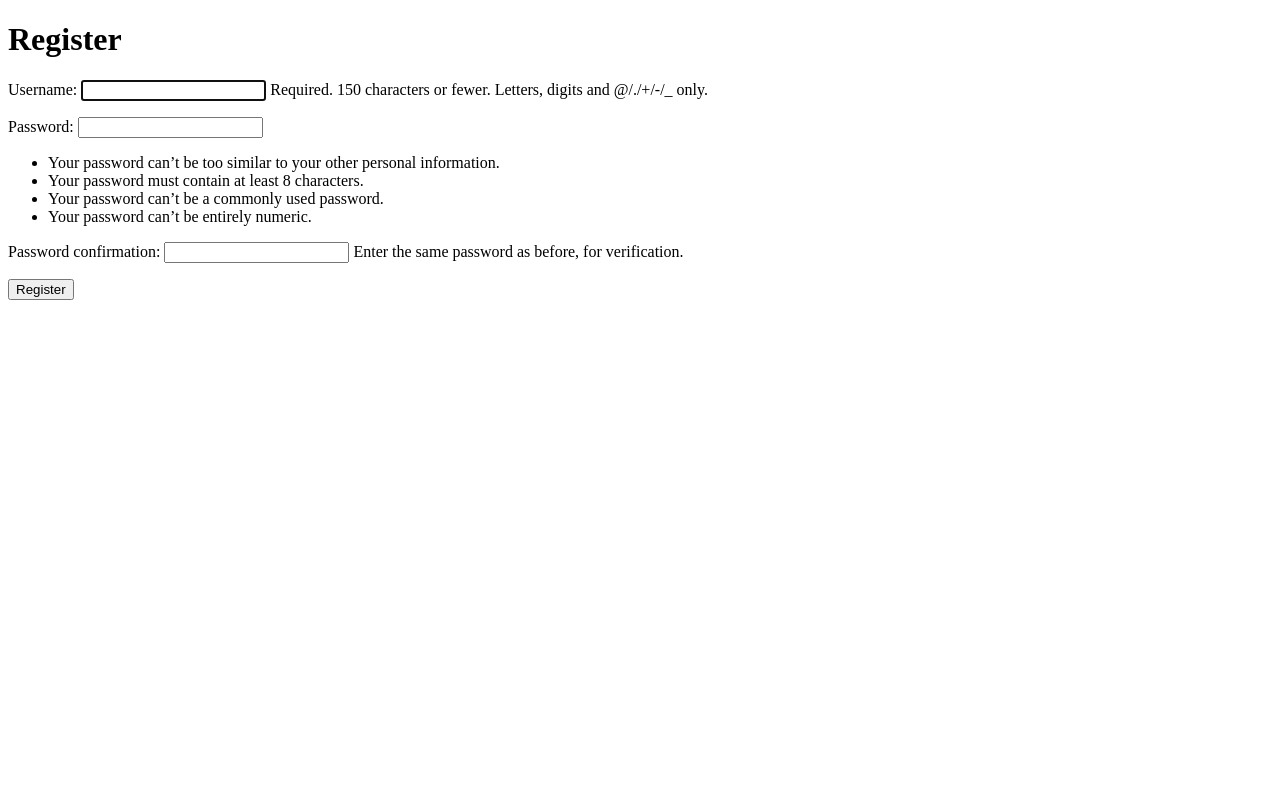
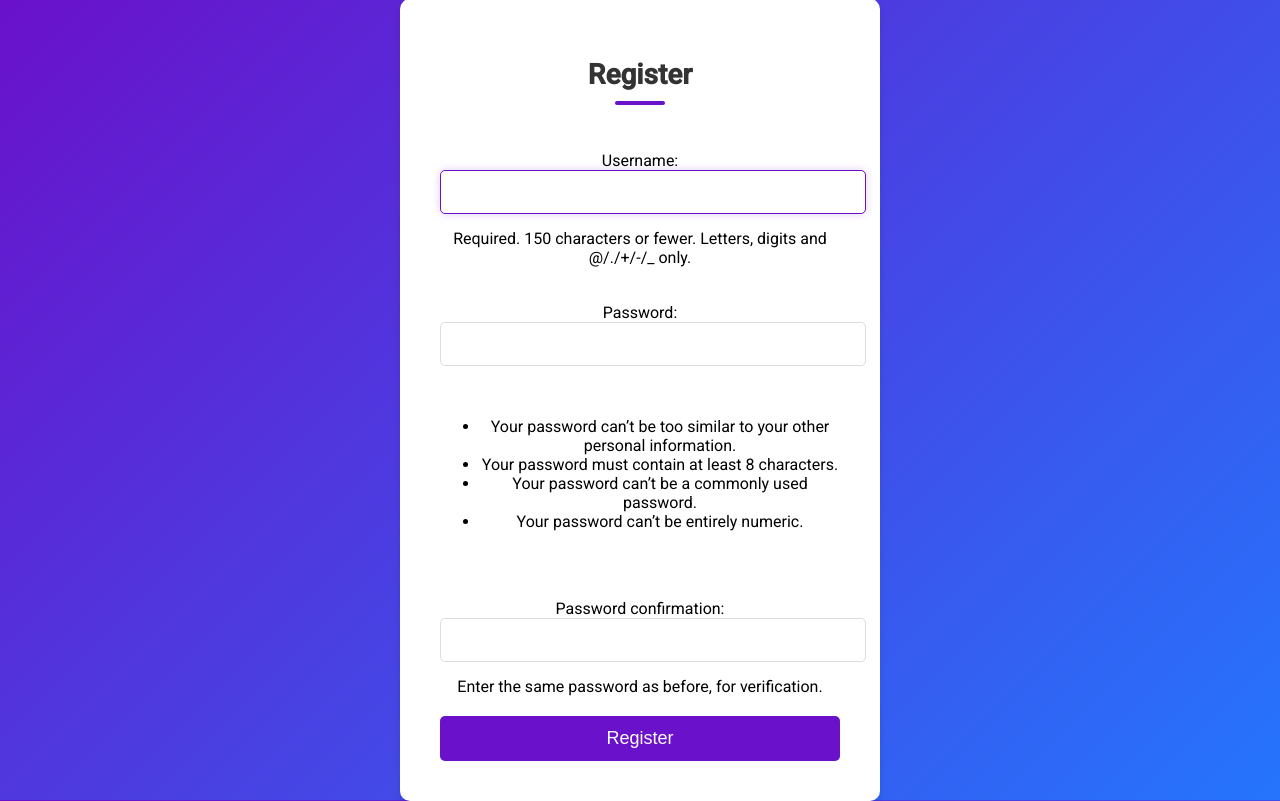
Before and after one commit to Ramos-GS/Review-Master, a Django app: page /register/ in a window 1280 px wide. Before the commit the page ends 300 px from the top, so only its background shows below. Run offline with Django 5.2, Linux system fonts and the light colour scheme.

Commit message:
feat(templates): update register.html template
Modified the 'register.html' template located in the 'movies/templates/' directory to improve the user experience on the registration page. The updates enhance the form layout, add clearer error messages, and update the overall styling to provide a more intuitive and visually appealing registration interface.

The changes include:
- Refining the layout of the registration form for better readability and accessibility.
- Updating the styling to align with the overall design language of the application.
- Improving the display of error messages to ensure they are clear and helpful to users.

These updates contribute to a more user-friendly and engaging registration page, making it easier for users to create their accounts.

```diff
--- a/core/movies/templates/register.html
+++ b/core/movies/templates/register.html
@@ -2,13 +2,109 @@
 <html>
 <head>
     <title>Register</title>
+    <style>
+        @import url('https://fonts.googleapis.com/css2?family=Roboto:wght@400;500&display=swap');
+
+        body {
+            font-family: 'Roboto', sans-serif;
+            background: linear-gradient(135deg, #6a11cb, #2575fc);
+            display: flex;
+            justify-content: center;
+            align-items: center;
+            height: 100vh;
+            margin: 0;
+        }
+        .register-container {
+            background-color: #ffffff;
+            padding: 40px;
+            border-radius: 10px;
+            box-shadow: 0 4px 6px rgba(0, 0, 0, 0.1);
+            width: 90%;
+            max-width: 400px;
+            text-align: center;
+            animation: fadeIn 1s ease-in-out;
+        }
+        @keyframes fadeIn {
+            from {
+                opacity: 0;
+                transform: translateY(-20px);
+            }
+            to {
+                opacity: 1;
+                transform: translateY(0);
+            }
+        }
+        .register-container h1 {
+            margin-bottom: 30px;
+            font-size: 28px;
+            color: #333333;
+            position: relative;
+        }
+        .register-container h1::after {
+            content: '';
+            width: 50px;
+            height: 4px;
+            background-color: #6a11cb;
+            display: block;
+            margin: 10px auto 0;
+            border-radius: 2px;
+        }
+        .register-container form {
+            display: flex;
+            flex-direction: column;
+        }
+        .register-container form p {
+            margin-bottom: 20px;
+        }
+        .register-container form input {
+            width: 100%;
+            padding: 12px;
+            margin-bottom: 15px;
+            border: 1px solid #dddddd;
+            border-radius: 5px;
+            font-size: 16px;
+            transition: border-color 0.3s ease, box-shadow 0.3s ease;
+        }
+        .register-container form input:focus {
+            border-color: #6a11cb;
+            outline: none;
+            box-shadow: 0 0 8px rgba(106, 17, 203, 0.2);
+        }
+        .register-container form button {
+            padding: 12px;
+            background-color: #6a11cb;
+            border: none;
+            border-radius: 5px;
+            color: #ffffff;
+            font-size: 18px;
+            cursor: pointer;
+            transition: background-color 0.3s ease;
+        }
+        .register-container form button:hover {
+            background-color: #4a0eab;
+        }
+        .register-container a {
+            display: block;
+            margin-top: 20px;
+            color: #6a11cb;
+            text-decoration: none;
+            font-size: 14px;
+            transition: color 0.3s ease;
+        }
+        .register-container a:hover {
+            color: #4a0eab;
+            text-decoration: underline;
+        }
+    </style>
 </head>
 <body>
+    <div class="register-container">
         <h1>Register</h1>
         <form method="post">
             {% csrf_token %}
             {{ form.as_p }}
             <button type="submit">Register</button>
         </form>
+    </div>
 </body>
 </html>
```
Lines whose indentation alone changed are shown as unchanged.
